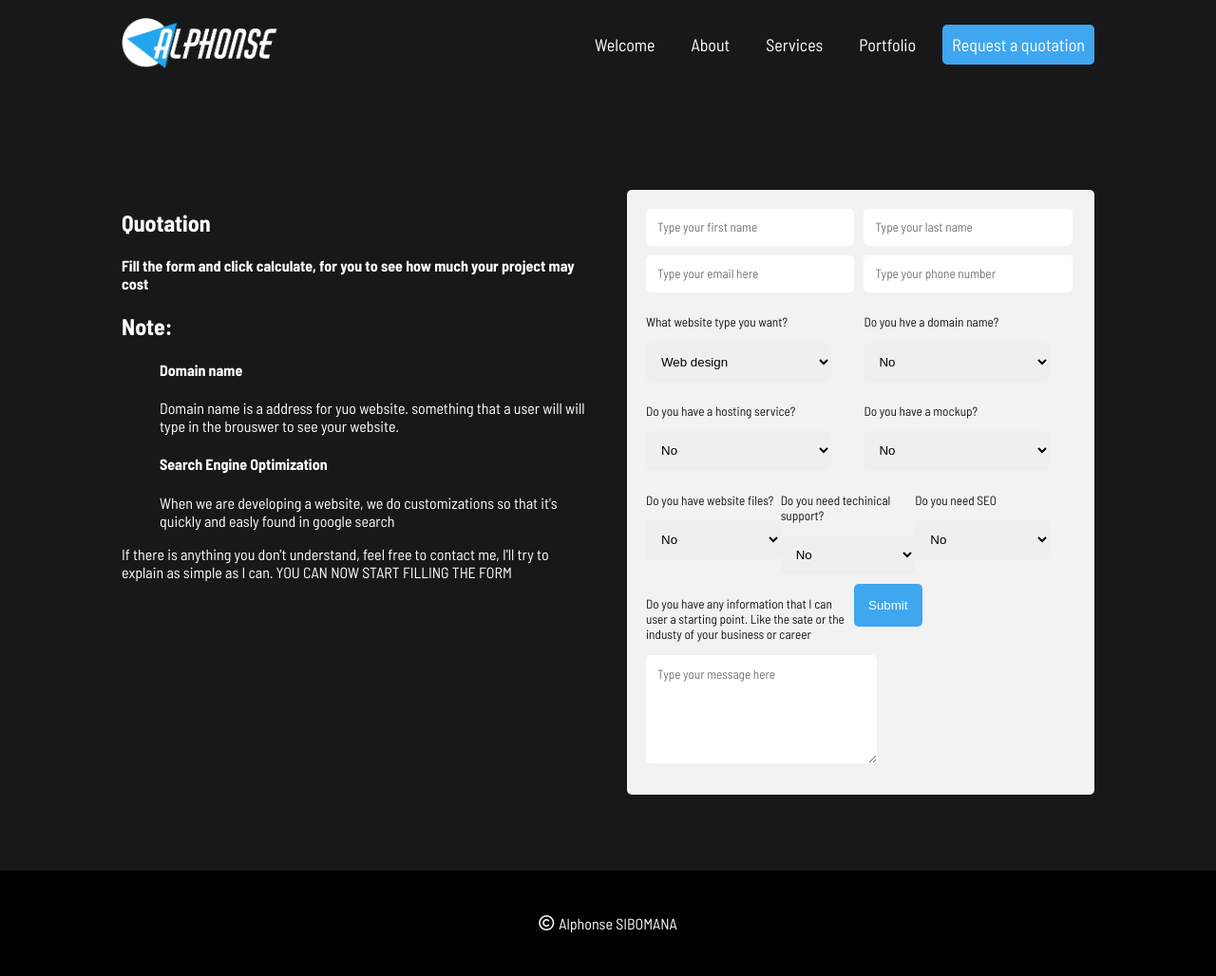
After one commit to siboalpha/alphonselive, a Django app: page /quotation/ in a window 1280 px wide. The commit adds this page. Shown: the whole page at 95% size. Run offline with Django 4.2, Linux system fonts and the light colour scheme; some libraries are stand-ins or nearby versions.

Commit message:
Quotation feature part 1

```diff
--- a/website/forms.py
+++ b/website/forms.py
@@ -1,4 +1,5 @@
-from django.forms import ModelForm, TextInput, Textarea, EmailInput
+from pyexpat import model
+from django.forms import ModelForm, TextInput, Textarea, EmailInput, Select
 from . import models
 
 class ContactForm(ModelForm):
@@ -8,7 +9,28 @@ class ContactForm(ModelForm):
         widgets = {
             'first_name': TextInput(attrs={'class': 'form-control', 'placeholder': 'First name'}),
             'last_name': TextInput(attrs={'class': 'form-control', 'placeholder': 'Last name'}),
-            'email': TextInput(attrs={'class': 'form-control', 'placeholder': 'Email'}),
+            'email': EmailInput(attrs={'class': 'form-control', 'placeholder': 'Email'}),
             'phone_number': TextInput(attrs={'class': 'form-control', 'placeholder': 'Phone number'}),
             'message': Textarea(attrs={'class': 'form-control', 'placeholder': 'Type your message here', 'rows': '6'}),
         }
+
+class QuotationForm(ModelForm):
+    class Meta:
+        model = models.Quotation
+        fields = ['first_name', 'last_name', 'email', 'phone_number',
+        'website_type', 'domain_name', 'hosting', 'web_design',
+        'web_development', 'seo', 'technical_suport', 'notes']
+        widgets = {
+            'first_name': TextInput(attrs={'class': 'form-control', 'placeholder': 'Type your first name'}),
+            'last_name': TextInput(attrs={'class': 'form-control', 'placeholder': 'Type your last name'}),
+            'email': EmailInput(attrs={'class': 'form-control', 'placeholder': 'Type your email here'}),
+            'phone_number': TextInput(attrs={'class': 'form-control', 'placeholder': 'Type your phone number'}),
+            'website_type': Select(attrs={'class': 'form-control', 'placeholder': 'Last name'}),
+            'domain_name': Select(attrs={'class': 'form-control', 'placeholder': 'Last name'}),
+            'hosting': Select(attrs={'class': 'form-control', 'placeholder': 'Last name'}),
+            'web_design': Select(attrs={'class': 'form-control', 'placeholder': 'Last name'}),
+            'web_development': Select(attrs={'class': 'form-control', 'placeholder': 'Last name'}),
+            'seo': Select(attrs={'class': 'form-control', 'placeholder': 'Last name'}),
+            'technical_suport': Select(attrs={'class': 'form-control', 'placeholder': 'Last name'}),
+            'notes': Textarea(attrs={'class': 'form-control', 'placeholder': 'Type your message here', 'rows': '6'}),
+        }
--- a/website/static/css/styles.css
+++ b/website/static/css/styles.css
@@ -1025,6 +1025,10 @@ form .form-elements {
   display: -webkit-box;
   display: -ms-flexbox;
   display: flex;
+  -webkit-box-orient: vertical;
+  -webkit-box-direction: normal;
+      -ms-flex-direction: column;
+          flex-direction: column;
   -webkit-box-pack: justify;
       -ms-flex-pack: justify;
           justify-content: space-between;
@@ -1032,7 +1036,7 @@ form .form-elements {
 }
 
 form .form-elements .half-form-element {
-  width: 46%;
+  width: 100%;
 }
 
 form .form-elements .full-form-element {
@@ -1040,8 +1044,14 @@ form .form-elements .full-form-element {
 }
 
 @media (min-width: 540px) {
+  form .form-elements {
+    -webkit-box-orient: horizontal;
+    -webkit-box-direction: normal;
+        -ms-flex-direction: row;
+            flex-direction: row;
+  }
   form .form-elements .half-form-element {
-    width: 100%;
+    width: 46%;
   }
 }
 
@@ -1095,6 +1105,43 @@ form .form-elements .full-form-element {
 @media (min-width: 540px) {
   .thank-you .container {
     width: 540px;
+  }
+}
+
+.quotation .container {
+  padding-top: 150px;
+}
+
+.quotation .container .right-col form {
+  background-color: #f2f2f2;
+  padding: 20px;
+  border-radius: 5px;
+}
+
+.quotation .container .right-col p {
+  font-size: smaller;
+  color: #181818;
+}
+
+@media (min-width: 540px) {
+  .quotation .container {
+    padding-top: 200px;
+    display: -webkit-box;
+    display: -ms-flexbox;
+    display: flex;
+    -webkit-box-pack: justify;
+        -ms-flex-pack: justify;
+            justify-content: space-between;
+    gap: 40px;
+    -webkit-box-align: start;
+        -ms-flex-align: start;
+            align-items: flex-start;
+  }
+  .quotation .container .left-col {
+    width: 50%;
+  }
+  .quotation .container .right-col {
+    width: 50%;
   }
 }
 
--- a/website/static/css/styles.scss
+++ b/website/static/css/styles.scss
@@ -1040,6 +1040,42 @@ form {
     }
 }
 
+.quotation{
+    .container {
+        padding-top: 150px;
+        .right-col {
+            form {
+                background-color: #f2f2f2;
+                padding: 20px;
+                border-radius: 5px
+            }
+            p{
+                font-size: smaller;
+                color:#181818;
+            }
+        }
+    }
+}
+
+@media(min-width:540px) {
+    .quotation {
+        .container {
+            padding-top: 200px;
+            display: flex;
+            justify-content: space-between;
+            gap: 40px;
+            align-items: flex-start;
+            .left-col {
+                width: 50%;
+            }
+            .right-col {
+                width: 50%;
+            }
+        }
+    }
+}
+
+
 //COOKIES
   #cookiePopup {
     background-color: #ffffff;
--- /dev/null
+++ b/website/templates/website/quotation.html
@@ -0,0 +1,101 @@
+{% extends 'website/base.html' %}
+{% load static %}
+{% block content %}
+<section class="quotation">
+    <div class="container">
+        <div class="left-col">
+            <h1 class="quotation-title">Quotation</h1>
+            <h4 class="quotation-desc"> Fill the form and click calculate, for you to see how much your project may cost
+            </h4>
+            <h1 class="quotation-note">
+                Note:
+            </h1>
+            <ol>
+                <li>
+                    <h4 class="note-title">Domain name</h4>
+                    <p class="note-content">Domain name is a address for yuo website. something that a user will will
+                        type in the brouswer to see your website.
+                    </p>
+                </li>
+
+                <li>
+                    <h4 class="note-title">Search Engine Optimization </h4>
+                    <p class="note-content">When we are developing a website, we do customizations
+                        so that it's quickly and easly found in google search
+                    </p>
+                </li>
+            </ol>
+            <p>If there is anything you don't understand, feel free to contact me, I'll try to explain as simple as I
+                can. YOU CAN NOW START FILLING THE FORM</p>
+        </div>
+        <div class="right-col">
+            <form action="" method="POST">
+                {% csrf_token %}
+                <div class="form-elements">
+                    <div class="half-form-element">
+                        {{form.first_name}}
+                    </div>
+                    <div class="half-form-element">
+                        {{form.last_name}} </div>
+                </div>
+                <div class="form-elements">
+                    <div class="half-form-element">
+                        {{form.email}} </div>
+                    <div class="half-form-element">
+                        {{form.phone_number}} </div>
+
+                </div>
+                <div class="form-elements">
+                    <div class="half-form-element">
+                        <p>What website type you want?</p>
+                        {{form.website_type}}
+                    </div>
+                    <div class="half-form-element">
+                        <p>Do you hve a domain name?</p>
+                        {{form.domain_name}}
+                    </div>
+
+                </div>
+                <div class="form-elements">
+                    <div class="half-form-element">
+                        <p>Do you have a hosting service?</p>
+                        {{form.hosting}}
+                    </div>
+                    <div class="half-form-element">
+                        <p>Do you have a mockup?</p>
+                        {{form.web_design}}
+                    </div>
+
+                </div>
+                <div class="form-elements">
+                    <div class="half-form-element">
+                        <p>Do you have website files?</p>
+                        {{form.web_development}}
+                    </div>
+                    <div class="half-form-element">
+                        <p>Do you need techinical support?</p>
+                        {{form.technical_suport}}
+                    </div>
+                    <div class="half-form-element">
+                        <p>Do you need SEO</p>
+                        {{form.seo}}
+                    </div>
+
+                </div>
+
+                <div class="form-elements">
+                    <div class="full-form-element">
+                        <p>Do you have any information that I can user a starting point. Like the sate or the industy of
+                            your business or career</p>
+                        {{form.notes}}
+                    </div>
+                    <div class="form-elements">
+                        <div class="half-form-element">
+                            <input class="cta" type="submit" value="Submit">
+                        </div>
+                    </div>
+            </form>
+        </div>
+    </div>
+</section>
+{% endblock %}
--- a/website/urls.py
+++ b/website/urls.py
@@ -5,4 +5,5 @@ urlpatterns = [
     path('', views.index, name='home'),
     path('offer/', views.offer, name='offer'),
     path('thank-you/', views.thankYou, name='thank-you'),
+    path('quotation/', views.quotation, name='quotation')
 ]
--- a/website/views.py
+++ b/website/views.py
@@ -1,7 +1,7 @@
 import email
 from django.http import HttpResponse
 from django.shortcuts import redirect, render
-from .forms import ContactForm
+from .forms import ContactForm, QuotationForm
 from django.core.mail import EmailMessage
 from core import settings
 from django.template.loader import render_to_string
@@ -37,3 +37,90 @@ def offer(request):
 
 def thankYou(request):
     return render(request, 'website/thank-you.html')
+
+
+def quotation(request):
+    form = QuotationForm()
+    context = {'form': form}
+    if request.method == 'POST':
+        form = QuotationForm(request.POST)
+        if form.is_valid():
+            website_category_input = form.cleaned_data['website_type']
+            if website_category_input == 'Basic Website':
+                hosting = 60
+                domain_name = 20
+                web_design = 100
+                web_development = 200
+                seo = 0
+                technical_suport = 12
+
+                print (website_category_input)
+                if form.cleaned_data['hosting'] == 'Yes':
+                    hosting = 0
+                if form.cleaned_data['domain_name'] == 'Yes':
+                    domain_name = 0
+                if form.cleaned_data['web_design'] == 'Yes':
+                    web_design = 0
+                if form.cleaned_data['web_development'] == 'Yes':
+                    web_development = 0
+                if form.cleaned_data['technical_suport'] == 'Yes':
+                    technical_suport = 0
+                if form.cleaned_data['seo'] == 'Yes':
+                    seo == 100
+
+                total = hosting + domain_name + web_design + web_development + seo + technical_suport
+                print(total)
+
+            elif website_category_input == 'Standard Website':
+                hosting = 100
+                domain_name = 20
+                web_design = 300
+                web_development = 600
+                seo = 0
+                technical_suport = 0
+
+                print (website_category_input)
+                if form.cleaned_data['hosting'] == 'Yes':
+                    hosting = 0
+                if form.cleaned_data['domain_name'] == 'Yes':
+                    domain_name = 0
+                if form.cleaned_data['web_design'] == 'Yes':
+                    web_design = 0
+                if form.cleaned_data['web_development'] == 'Yes':
+                    web_development = 0
+                if form.cleaned_data['technical_suport'] == 'Yes':
+                    technical_suport = 50
+                if form.cleaned_data['seo'] == 'Yes':
+                    seo == 200
+
+                total = hosting + domain_name + web_design + web_development + seo + technical_suport
+                print(total)
+
+            elif website_category_input == 'Advanced Website':
+                hosting = 300
+                domain_name = 50
+                web_design = 500
+                web_development = 1600
+                seo = 0
+                technical_suport = 0
+
+                print (website_category_input)
+                if form.cleaned_data['hosting'] == 'Yes':
+                    hosting = 0
+                if form.cleaned_data['domain_name'] == 'Yes':
+                    domain_name = 0
+                if form.cleaned_data['web_design'] == 'Yes':
+                    web_design = 0
+                if form.cleaned_data['web_development'] == 'Yes':
+                    web_development = 0
+                if form.cleaned_data['technical_suport'] == 'Yes':
+                    technical_suport = 150
+                if form.cleaned_data['seo'] == 'Yes':
+                    seo == 300
+
+                total = hosting + domain_name + web_design + web_development + seo + technical_suport
+                print(total)
+            else:
+                total = 0
+
+    return render(request, 'website/quotation.html', context)
```
Also changed, not shown: website/models.py (+32 -0 lines), db.sqlite3, website/migrations/0003_quotation_specialofferleads.py (added), website/migrations/0004_alter_quotation_domain_name_alter_quotation_hosting_and_more.py (added), website/migrations/0005_quotation_quotation_total.py (added), website/migrations/0006_quotation_seo.py (added), 4 other files.
